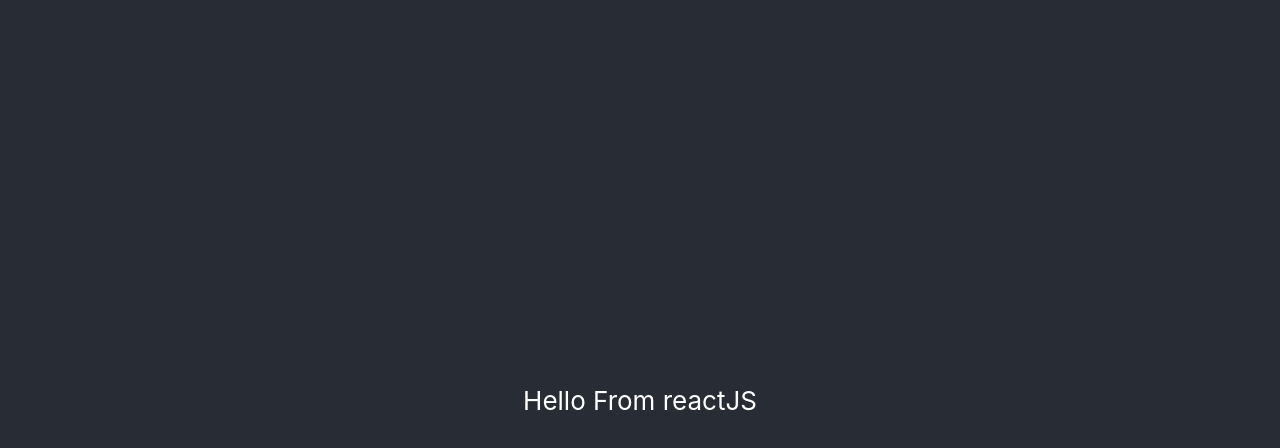
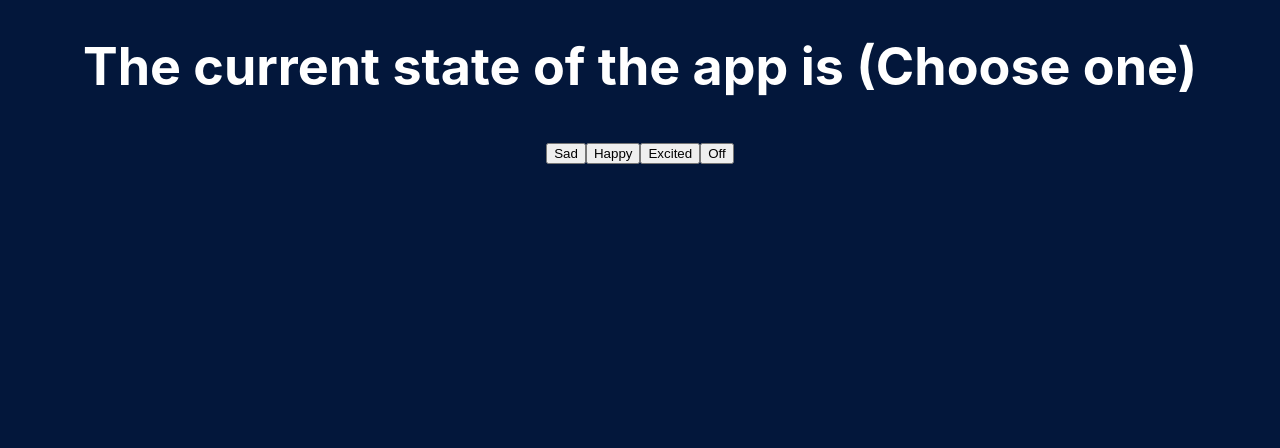
Before and after one commit to StewardHE/My_ReactApp, a React (Create React App) app: page / in a window 1280 px wide. Shown: the top 448 px of the page. Built offline with nearby package versions, Linux system fonts and the light colour scheme.

Commit message:
Added emotions when click an option on the page

```diff
--- a/src/App.css
+++ b/src/App.css
@@ -1,20 +1,13 @@
 .App {
   text-align: center;
-}
+  font-size: calc(10px + 2vmin);
+  color: white;
 
-.App-logo {
-  height: 40vmin;
-  pointer-events: none;
-}
-
-@media (prefers-reduced-motion: no-preference) {
-  .App-logo {
-    animation: App-logo-spin infinite 20s linear;
-  }
 }
 
 .App-header {
-  background-color: #282c34;
+  background: rgb(3, 23, 59);
+  /*background-color: #282c34;*/
   min-height: 100vh;
   display: flex;
   flex-direction: column;
@@ -27,12 +20,3 @@
 .App-link {
   color: #61dafb;
 }
-/* rotation of the reactLogo */
-@keyframes App-logo-spin {
-  from {
-    transform: rotate(0deg);
-  }
-  to {
-    transform: rotate(360deg);
-  }
-}
--- a/src/App.js
+++ b/src/App.js
@@ -1,14 +1,31 @@
 import './App.css';
+import { useState } from 'react';
 
+//
 function App() {
+  const [emotion, setEmotion] = useState("(Choose one)");
+
   return (
     <div className="App">
-      <header className="App-header">
-        <p>
-          Hello From reactJS
-        </p>
 
-      </header>
+        <h1>
+          The current state of the app is {emotion}
+        </h1>
+
+        <button onClick={() => setEmotion("Sad")  }>
+          Sad
+        </button>
+        <button onClick={() => setEmotion("Happy") }>
+          Happy
+        </button>
+        <button onClick={() => setEmotion("Excited") }>
+          Excited
+        </button>
+        <button onClick={() => setEmotion("Off") }>
+          Off
+          </button>
+
+
     </div>
   );
 }
--- a/src/index.css
+++ b/src/index.css
@@ -5,6 +5,7 @@ body {
     sans-serif;
   -webkit-font-smoothing: antialiased;
   -moz-osx-font-smoothing: grayscale;
+  background: rgb(3, 23, 59);
 }
 
 code {
```
